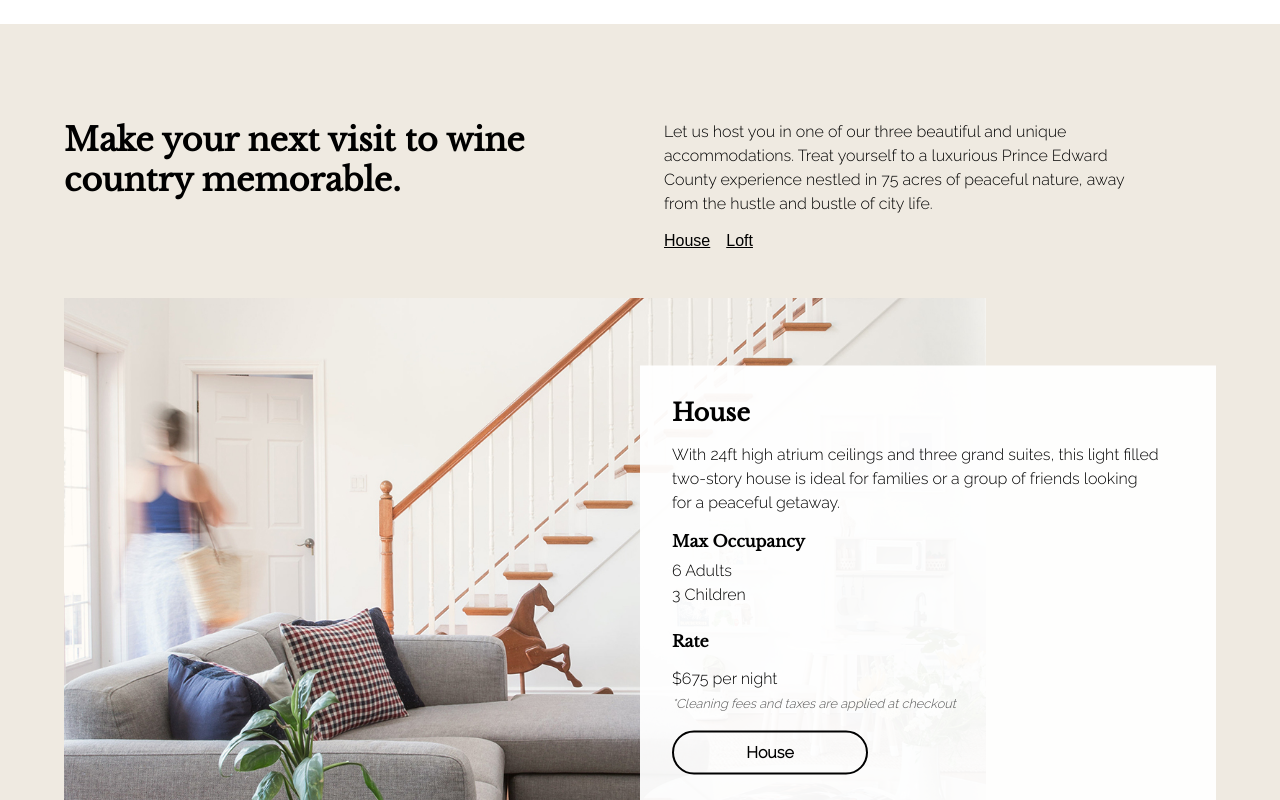
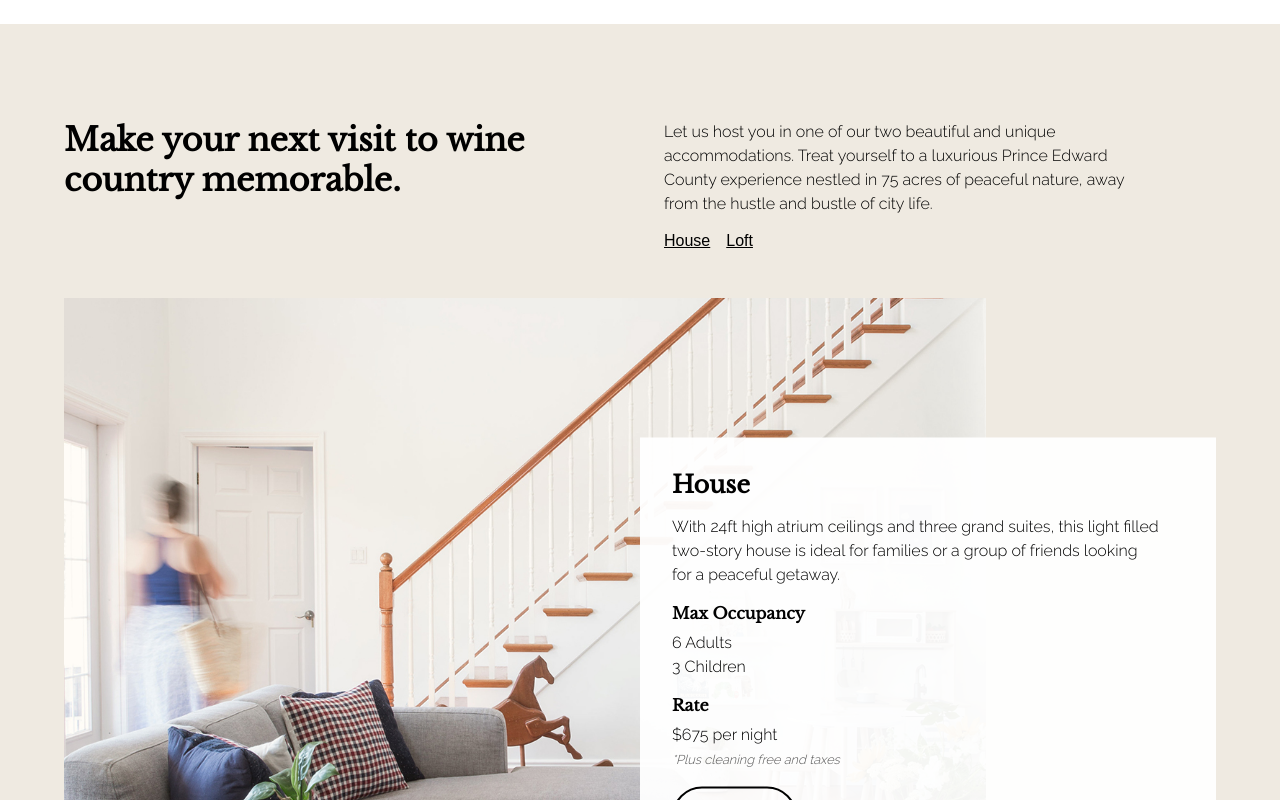
Before and after one commit to Jam52/the-edward, a React (Create React App) app: page / in a window 1280 px wide. Shown: the part 1460-2260 px from the top of the page. Built offline with nearby package versions, Linux system fonts and the light colour scheme.

Commit message:
Update loft overview card img, update styles

```diff
--- a/src/CSS/components.scss
+++ b/src/CSS/components.scss
@@ -30,7 +30,7 @@
 }
 
 .btn--med {
-  padding: 1.2em 1.7em;
+  padding: 1em 2.3em;
 }
 
 .btn--dark {
--- a/src/components/OverviewCard/OverviewCard.js
+++ b/src/components/OverviewCard/OverviewCard.js
@@ -16,9 +16,13 @@ const OverviewCard = (props) => {
       ref={props.refProp}
       tabIndex="-1"
     >
-      <div className={styles.overview_img}>
-        <img src={props.img} alt={props.imgAlt} data-testid="image" />
-      </div>
+      <img
+        src={props.img}
+        alt={props.imgAlt}
+        data-testid="image"
+        className={styles.overview_img}
+      />
+
       <div
         className={
           props.isFlipped
@@ -31,20 +35,20 @@ const OverviewCard = (props) => {
         </h3>
         <p data-testid="overview">{props.overview}</p>
         <h4>Max Occupancy</h4>
-        <ul data-testid="occupancy" className={styles.overview_occupancy}>
+        <ul data-testid="occupancy" className={styles.overview_details}>
           {props.occupancy.map((item) => (
             <li key={item}>{item}</li>
           ))}
         </ul>
         <h4>Rate</h4>
-        <p data-testid="rate">
+        <p data-testid="rate" className={styles.overview_details}>
           {props.rate} <br />
           <span className={styles.smallPrint}>
-            *Cleaning fees and taxes are applied at checkout
+            *Plus cleaning free and taxes
           </span>
         </p>
 
-        <Link className="btn btn--small" to={props.to}>
+        <Link className="btn btn--med" to={props.to}>
           {props.roomName}
         </Link>
       </div>
--- a/src/components/OverviewCard/OverviewCard.module.scss
+++ b/src/components/OverviewCard/OverviewCard.module.scss
@@ -33,21 +33,17 @@
     font-size: 1.5rem;
   }
 
+  &_details {
+    list-style: none;
+    padding-left: 0;
+    margin-top: 0.5rem;
+  }
+
   &_img {
     position: relative;
     width: 90%;
-    overflow: hidden;
-    padding-bottom: 100%;
-    display: flex;
-    justify-content: center;
-    align-items: center;
-
-    img {
-      position: absolute;
-      width: 100%;
-      top: 50%;
-      transform: translateY(-50%);
-    }
+    height: 90vmin;
+    object-fit: cover;
   }
 
   &__left {
@@ -59,20 +55,6 @@
   font-style: italic;
   color: #555;
   font-size: 0.8rem;
-}
-
-.overview_occupancy {
-  list-style: none;
-  padding-left: 0;
-  margin: 0.5rem 0 1.5rem 0;
-}
-
-@media (min-width: $media_tablet) {
-  .overview {
-    &_img {
-      padding-bottom: 80%;
-    }
-  }
 }
 
 @media (min-width: $media_tablet_landscape) {
@@ -97,15 +79,6 @@
 
     &_img {
       width: 80%;
-      padding-bottom: 60%;
     }
   }
 }
-
-@media (min-width: $media_computer_small) {
-  .overview {
-    &_img {
-      padding-bottom: 50%;
-    }
-  }
-}
--- a/src/views/LandingPage/LandingPage.js
+++ b/src/views/LandingPage/LandingPage.js
@@ -53,7 +53,7 @@ const LandingPage = () => {
               <h2>Make your next visit to wine country memorable.</h2>
               <div className="flow-vert">
                 <p>
-                  Let us host you in one of our three beautiful and unique
+                  Let us host you in one of our two beautiful and unique
                   accommodations. Treat yourself to a luxurious Prince Edward
                   County experience nestled in 75 acres of peaceful nature, away
                   from the hustle and bustle of city life.
@@ -94,7 +94,7 @@ const LandingPage = () => {
             <OverviewCard
               refProp={loftRef}
               isFlipped
-              img={process.env.PUBLIC_URL + '/images/Homepage_Loft.jpg'}
+              img={process.env.PUBLIC_URL + '/images/Loft_Main.jpg'}
               altImg="Inside of loft, white walls, large bed"
               roomName="Loft"
               overview="Soft light through the skylights fill this sweet
```
